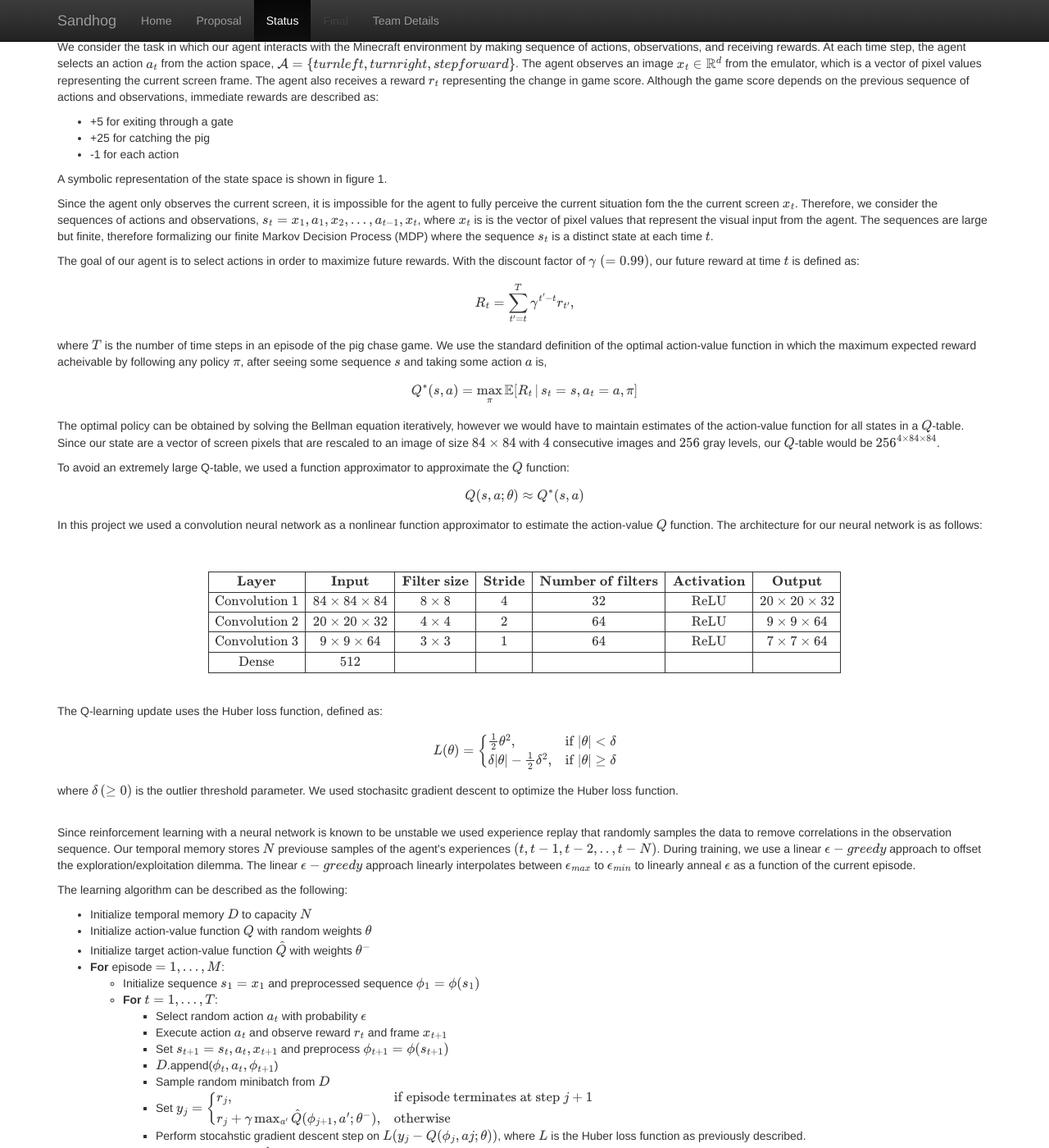
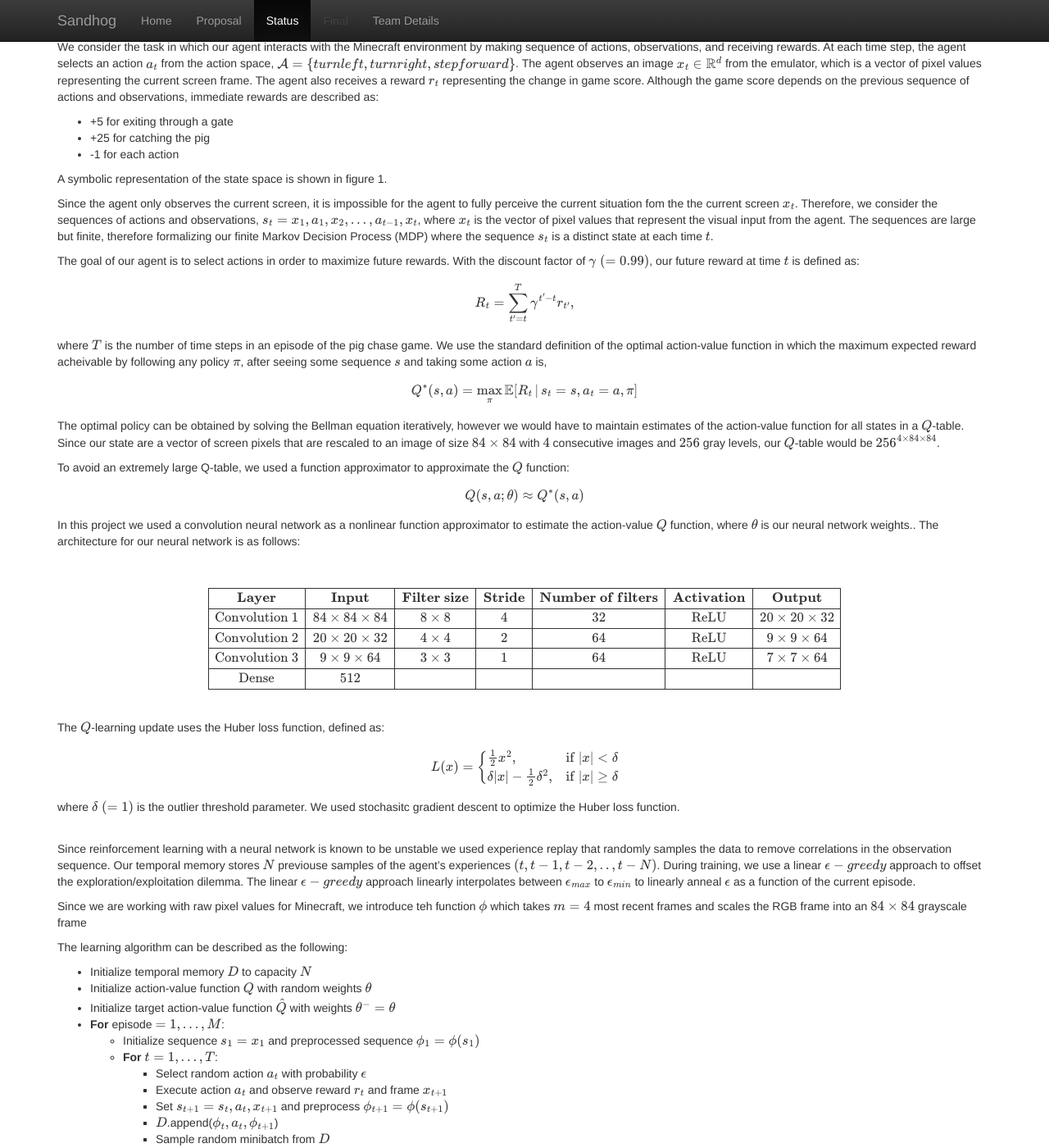
Before and after one commit to hfloresr/Sandhog, a Jekyll site: the page built from docs/status.md, in a window 1280 px wide and 1400 px high, scrolled down 825 px. Shown: the whole window at 82% size. Built offline with Jekyll 4.4.1, drawn with Linux system fonts in a browser that asks for light colours; formulas are drawn with MathJax 3.

Commit message:
revert back content

```diff
--- a/docs/status.md
+++ b/docs/status.md
@@ -40,7 +40,7 @@ To avoid an extremely large Q-table, we used a function approximator to approxim
 
 $$Q(s, a; \theta) \approx Q^{*}(s, a)$$
 
-In this project we used a convolution neural network as a nonlinear function approximator to estimate the action-value $$Q$$ function. The architecture for our neural network is as follows:
+In this project we used a convolution neural network as a nonlinear function approximator to estimate the action-value $$Q$$ function, where $$\theta$$ is our neural network weights.. The architecture for our neural network is as follows:
 
 <br>
 <p align="center">
@@ -60,15 +60,15 @@ $$\begin{array}{|c|c|c|c|c|c|c|}
 </p>
 
 <br>
-The Q-learning update uses the Huber loss function, defined as:
+The $$Q$$-learning update uses the Huber loss function, defined as:
 
-$$L(\theta) =
+$$L(x) =
 \begin{cases}
-\frac{1}{2}{\theta}^2, & \text{if $|\theta| \lt \delta$} \\
-\delta |\theta| - \frac{1}{2}\delta^{2}, & \text{if $|\theta| \geq \delta$}
+\frac{1}{2}{x}^2, & \text{if $|x| \lt \delta$} \\
+\delta |x| - \frac{1}{2}\delta^{2}, & \text{if $|x| \geq \delta$}
 \end{cases}$$
 
-where $$\delta \, (\geq 0)$$ is the outlier threshold parameter. We used stochasitc gradient descent
+where $$\delta \; (= 1)$$ is the outlier threshold parameter. We used stochasitc gradient descent
 to optimize the Huber loss function.
 
 <br>
@@ -76,13 +76,14 @@ Since reinforcement learning with a neural network is known to be unstable we us
 that randomly samples the data to remove correlations in the observation sequence. Our temporal memory
 stores $$N$$ previouse samples of the agent's experiences $$(t, t-1, t-2, .. , t-N)$$. During training,
 we use a linear $$\epsilon-greedy$$ approach to offset the exploration/exploitation dilemma. The linear
-$$\epsilon-greedy$$ approach linearly interpolates between $$\epsilon_{max}$$ to $$\epsilon_{min}$$ to
-linearly anneal $$\epsilon$$ as a function of the current episode.
+$$\epsilon-greedy$$ approach linearly interpolates between $$\epsilon_{max}$$ to $$\epsilon_{min}$$ to linearly anneal $$\epsilon$$ as a function of the current episode.
+
+Since we are working with raw pixel values for Minecraft, we introduce teh function $$\phi$$ which takes $$m = 4$$ most recent frames and scales the RGB frame into an $$84\times84$$ grayscale frame
 
 The learning algorithm can be described as the following:
   * Initialize temporal memory $$D$$ to capacity $$N$$
   * Initialize action-value function $$Q$$ with random weights $$\theta$$
-  * Initialize target action-value function $$\hat{Q}$$ with weights $$\theta^{-}$$
+  * Initialize target action-value function $$\hat{Q}$$ with weights $$\theta^{-} = \theta$$
   * **For** episode $$= 1, ... , M$$:
       * Initialize sequence $$s_1 = {x_1}$$ and preprocessed sequence $$\phi_1 = \phi(s_1)$$
       * **For** $$t = 1, ..., T$$:
```
Also changed, not shown: other parts of docs/status.md (+1 -1 lines).
